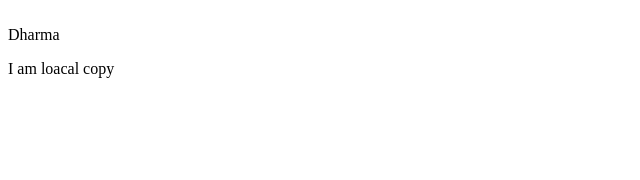
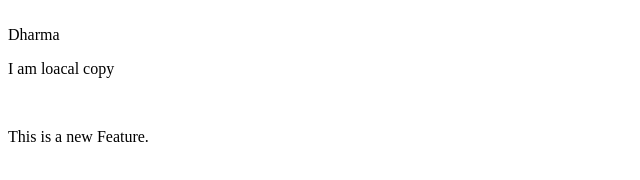
Before and after one commit to Dharma2222/localrepo, a plain HTML site: page index.html in a window 1280 px wide. Shown: the whole page, without its empty margins (0-640 px from the left). Drawn offline with Linux system fonts and the light colour scheme.

Commit message:
new feature

```diff
--- a/index.html
+++ b/index.html
@@ -2,3 +2,5 @@
 Dharma
 <br>
 <p>I am loacal copy</p>
+<br>
+<p>This is a new Feature.</p>
```
Also changed, not shown: 1 other file.
